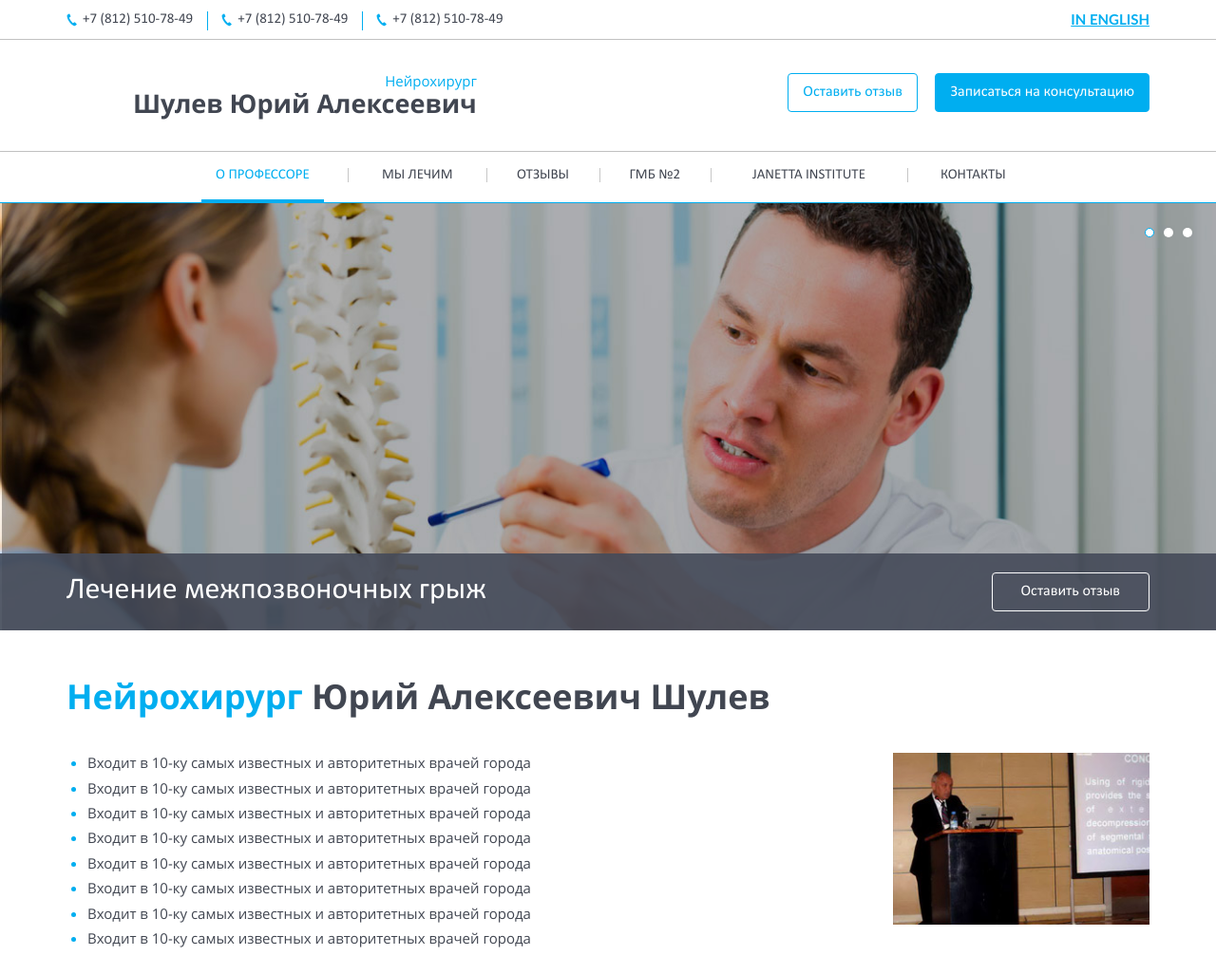
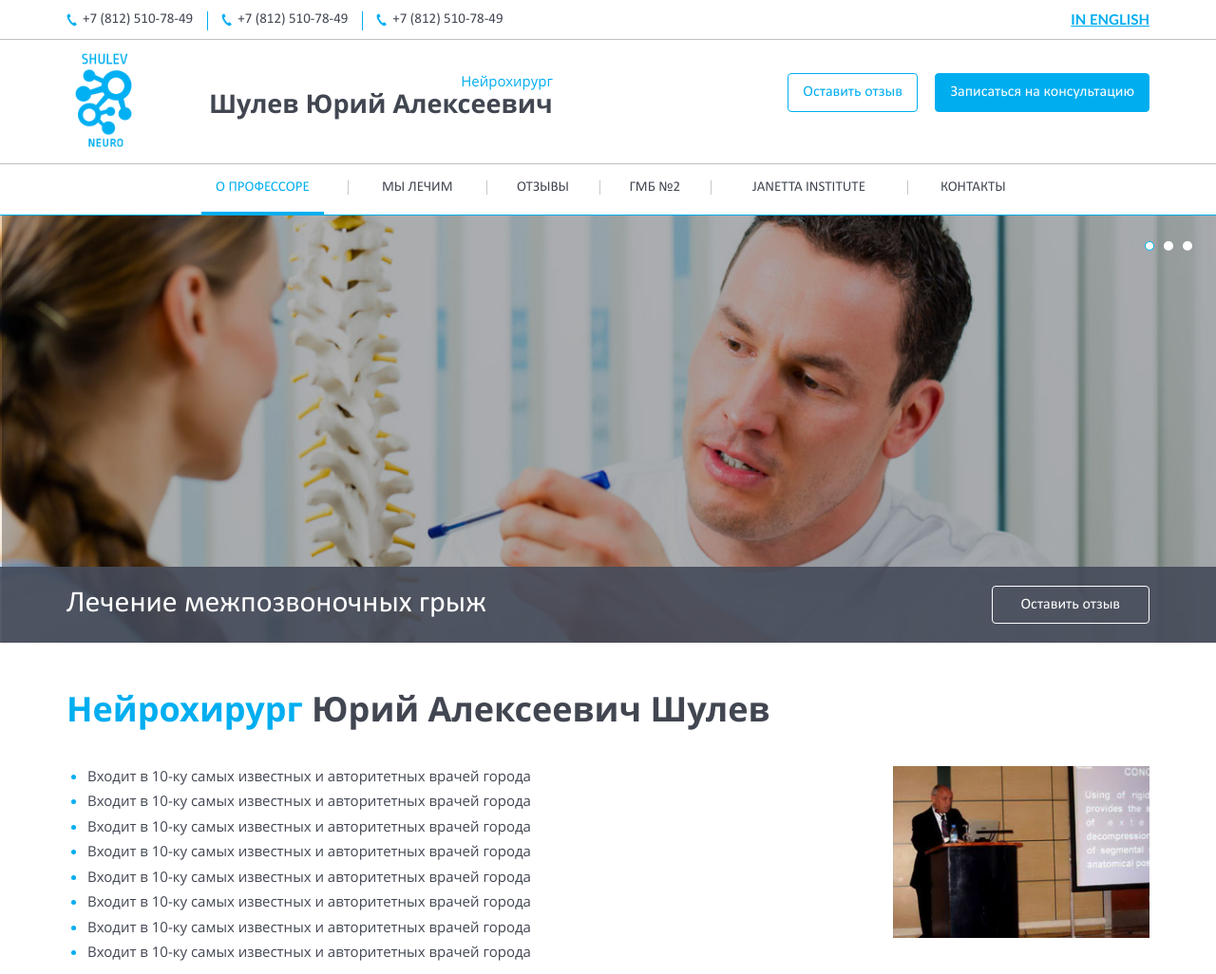
Before and after one commit to flipmotion/nero, a website: page main.html in a window 1280 px wide. Shown: the top 1026 px of the page at 95% size. Drawn offline with nearby package versions, Linux system fonts and the light colour scheme.

Commit message:
logo
logo

```diff
--- a/main.html
+++ b/main.html
@@ -47,6 +47,7 @@
 				<div class="container">
 					<div class="row">
 						<div class="col-xs-12 col-md-6 col-sm-6">
+							<a href="#" class="logo pull-left clearfix"></a>
 							<h2>Шулев Юрий Алексеевич</h2>
 						</div>
 						<div class="col-xs-12 col-md-6 col-sm-6">
```
